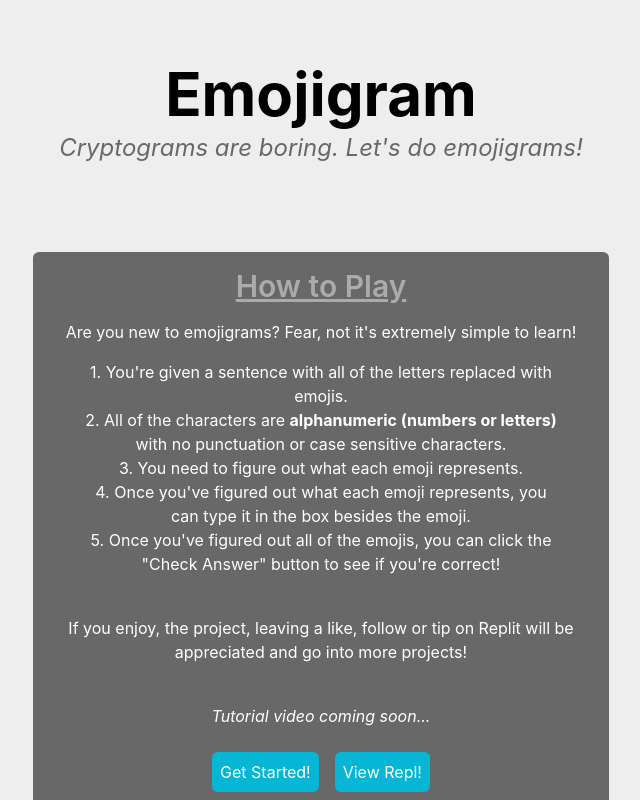
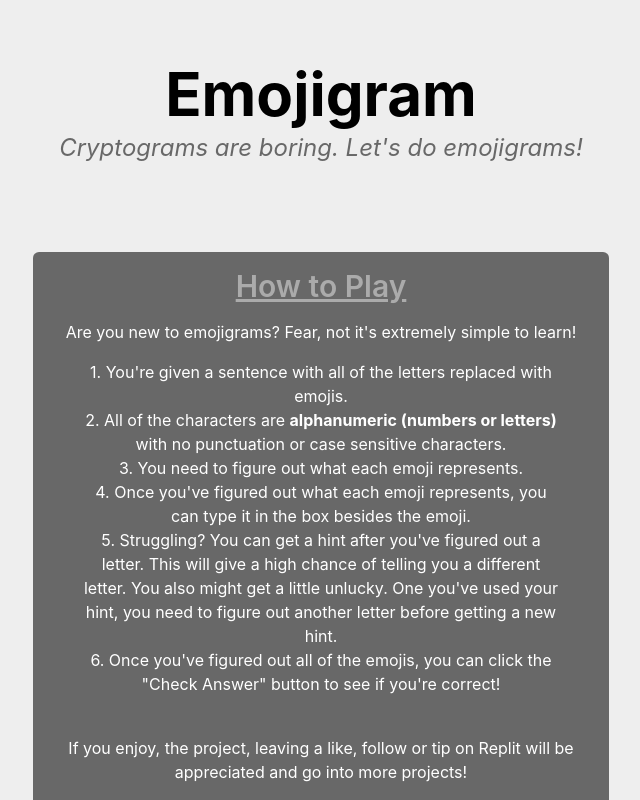
Before and after one commit to DillonB07/emojigram, a Next.js app: page / in a window 1280 px wide. Shown: the top 800 px of the page, without its empty margins (319-959 px from the left). Built offline with nearby package versions, Linux system fonts and the light colour scheme.

Commit message:
Update instructions and add disclaimer

```diff
--- a/pages/game.js
+++ b/pages/game.js
@@ -218,6 +218,12 @@ export default function Home({
 						</>
 					)}
 					<textarea className="m-2 p-4 rounded-md" placeholder="Notes...." />
+					<p className="text-[#686868] dark:text-[#ABABAB]">
+						<em>
+							Note: The sentence is randomly generated and is not always
+							truthful and does not represent my beliefs.
+						</em>
+					</p>
 				</section>
 			</main>
 		</div>
--- a/pages/index.js
+++ b/pages/index.js
@@ -44,7 +44,14 @@ export default function index() {
 							can type it in the box besides the emoji.
 						</li>
 						<li>
-							5. Once you&apos;ve figured out all of the emojis, you can click
+							5. Struggling? You can get a hint after you&apos;ve figured out a
+							letter. This will give a high chance of telling you a different
+							letter. You also might get a little unlucky. One you&apos;ve used
+							your hint, you need to figure out another letter before getting a
+							new hint.
+						</li>
+						<li>
+							6. Once you&apos;ve figured out all of the emojis, you can click
 							the &quot;Check Answer&quot; button to see if you&apos;re correct!
 						</li>
 					</ol>
@@ -58,24 +65,26 @@ export default function index() {
 						<em>Tutorial video coming soon...</em>
 					</p>
 					<div className="flex">
-                        <Link href='/game'>
+						<Link href="/game">
 							<button className="p-2 m-2 bg-cyan-500 rounded-md hover:scale-125 duration-150">
 								Get Started!
 							</button>
-                        </Link>
+						</Link>
 						<Link href="/__repl">
 							<button className="p-2 m-2 bg-cyan-500 rounded-md hover:scale-125 duration-150">
 								View Repl!
 							</button>
 						</Link>
 					</div>
-					<p>This game was originally created for the &quot;Emoji&quot; prompt for Replit Creates. </p>
-					<Link href='https://replit.com/@DillonB07/Replit-Creates-4-Emojigram?v=1'>
-					<button className="p-2 m-2 bg-cyan-500 rounded-md hover:scale-125 duration-150">
-						Original Repl
+					<p>
+						This game was originally created for the &quot;Emoji&quot; prompt
+						for Replit Creates.{" "}
+					</p>
+					<Link href="https://replit.com/@DillonB07/Replit-Creates-4-Emojigram?v=1">
+						<button className="p-2 m-2 bg-cyan-500 rounded-md hover:scale-125 duration-150">
+							Original Repl
 						</button>
 					</Link>
-
 				</section>
 			</main>
 		</div>
```
